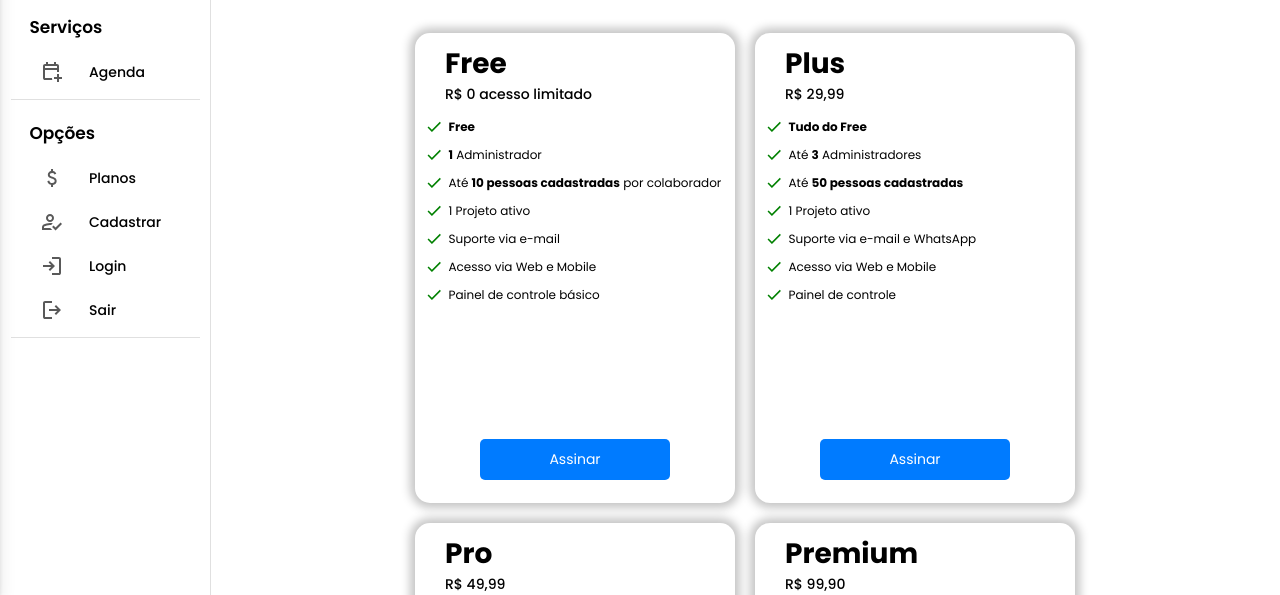
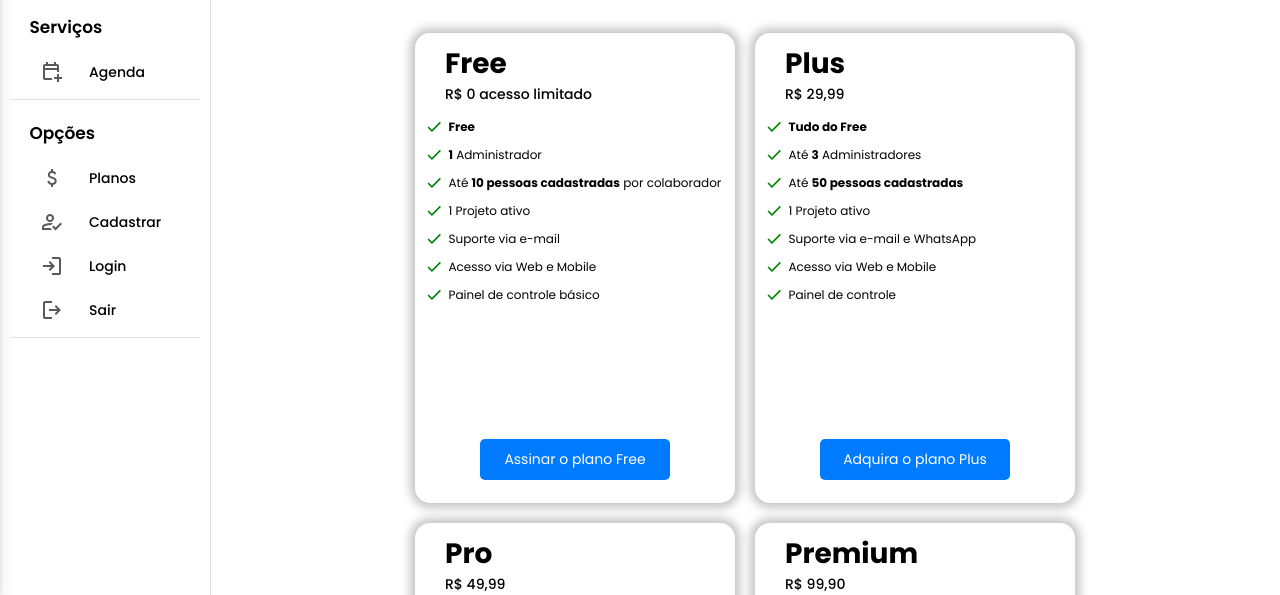
Before and after one commit to marcopassarela/reservo, a plain HTML site: page cadastro.html in a window 1280 px wide. Shown: the part 205-800 px from the top of the page. Drawn offline with Linux system fonts and the light colour scheme.

Commit message:
create page register

```diff
--- a/cadastro.html
+++ b/cadastro.html
@@ -155,7 +155,7 @@
                     </svg>
                     <p>Painel de controle básico</p>
                 </div>
-                <a href="#" class="assinar-btn">Assinar</a>
+                <a href="#" class="assinar-btn">Assinar o plano Free</a>
             </div>
         </div>
 
@@ -251,7 +251,7 @@
                     </svg>
                     <p>Painel de controle</p>
                 </div>
-                <a href="#" class="assinar-btn">Assinar</a>
+                <a href="#" class="assinar-btn">Adquira o plano Plus</a>
             </div>
         </div>
 
```
